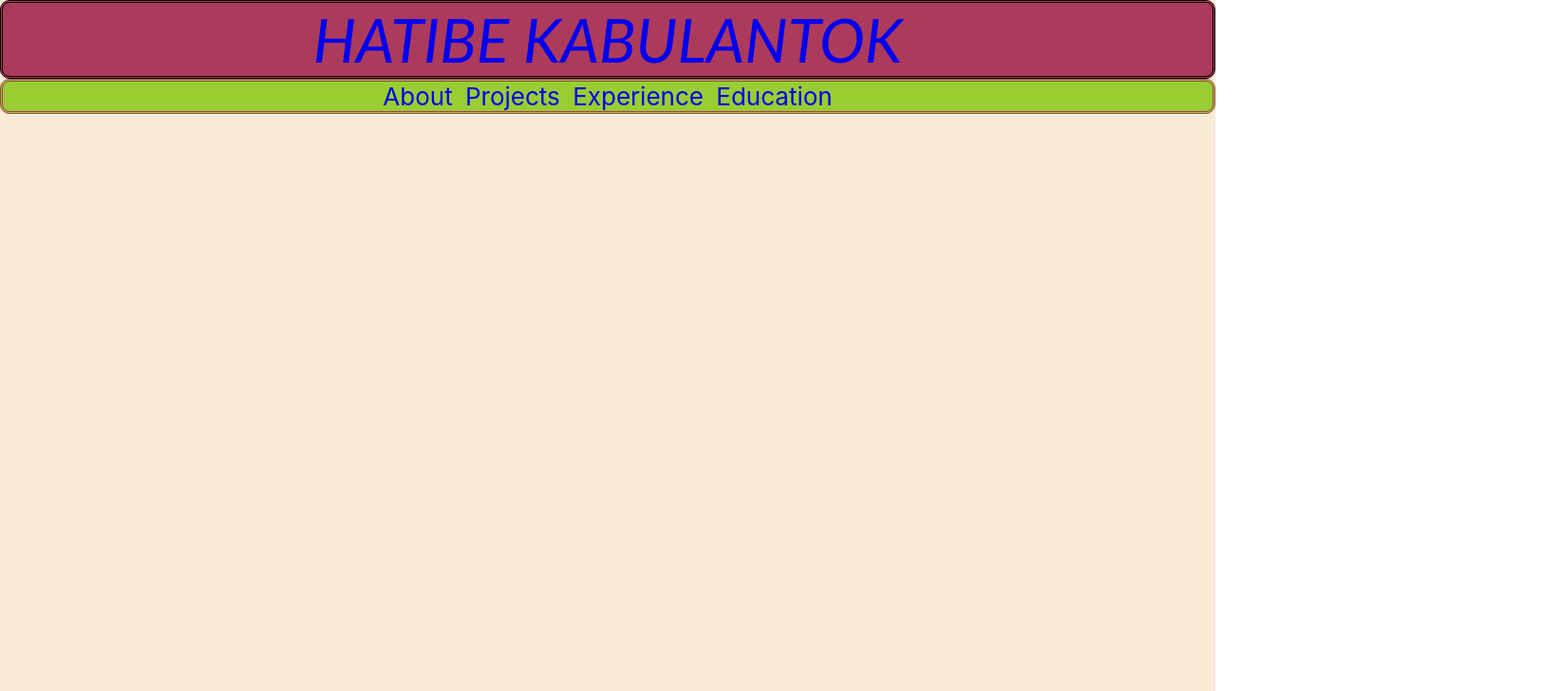
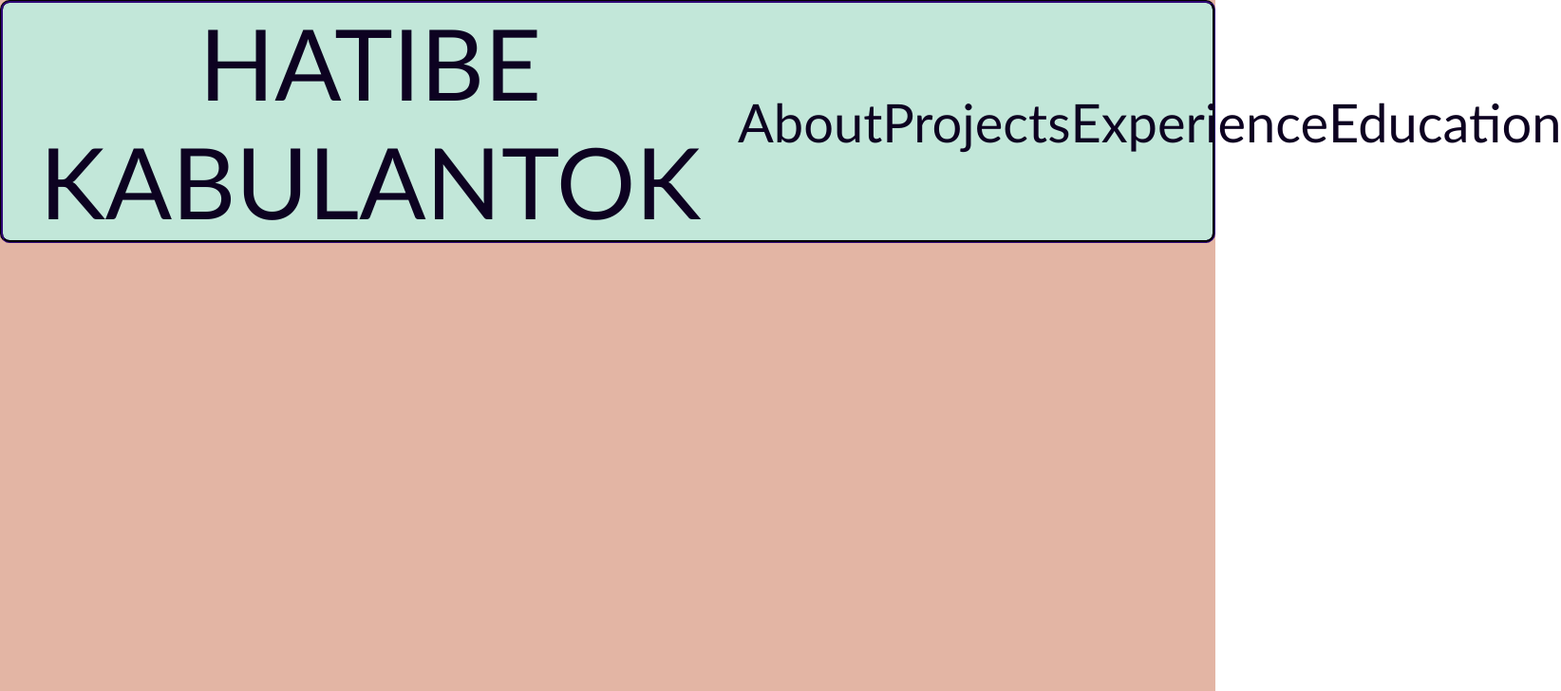
Before and after one commit to hatibek/Portfolio, a React (Create React App) app: page / in a window 1280 px wide. Shown: the top 728 px of the page at 95% size, 1644 px wide, since content can reach past the window. Built offline with nearby package versions, Linux system fonts and the light colour scheme.

Commit message:
Cleans up navbar and updates color

```diff
--- a/src/App.css
+++ b/src/App.css
@@ -1,6 +1,6 @@
 .App {
   text-align: center;
-  background-color: antiquewhite;
+  background-color: #e3b5a4;
 }
 
 .App-logo {
@@ -15,36 +15,34 @@
 }
 
 .navbar {
-  background-color: yellowgreen;
-  border-style: double;
+  background-color: #c2e7d9;
+  border-style: groove;
   border-radius: 10px;
-  /* width: max-content; */
+  border-color: #0d0221;
   display: flex;
-  flex-direction: row;
   align-items: center;
   justify-content: center;
   justify-items: space-between;
   font-size: calc(10px + 2vmin);
-  color: rgb(163, 62, 84);
+  /* color: rgb(163, 62, 84); */
 }
 
 .navbar a {
   text-decoration: none;
+  color: #0d0221;
 }
 
 .name {
-  background-color: rgb(172, 58, 92);
-  border-style: double;
   border-radius: 10px;
   font-family: 'Gill Sans', 'Gill Sans MT', Calibri, 'Trebuchet MS', sans-serif;
-  font-size: 8vh;
-  font-style: oblique;
+  font-size: 13vh;
   position: initial;
   align-self: center;
 }
 
 .name a {
   text-decoration: none;
+  color: #0d0221;
 }
 
 .links {
@@ -54,7 +52,8 @@
   flex-direction: row;
   justify-self: center;
   justify-content: space-evenly;
-  color: rgb(163, 62, 84);
+  font-family: 'Gill Sans', 'Gill Sans MT', Calibri, 'Trebuchet MS', sans-serif;
+  font-size: 7vh;
 }
 
 /* .section-header {
@@ -70,11 +69,12 @@
 
 .content {
   min-height: 100vh;
-  background-color: antiquewhite;
+  background-color: #e3b5a4;
   display: flex;
   flex-direction: column;
   align-items: center;
   justify-content: flex-start;
+  font-family: 'Gill Sans', 'Gill Sans MT', Calibri, 'Trebuchet MS', sans-serif;
 }
 .App-link {
   color: #61dafb;
--- a/src/App.js
+++ b/src/App.js
@@ -11,10 +11,10 @@ function App() {
   return (
     <Router>
       <div className='App'>
-        <div className='name'>
-          <Link to='/'>HATIBE KABULANTOK</Link>
-        </div>
         <header className='navbar'>
+          <div className='name'>
+            <Link to='/'>HATIBE KABULANTOK</Link>
+          </div>
           <nav>
             <span className='links'>
               {links.map((link) => {
```
